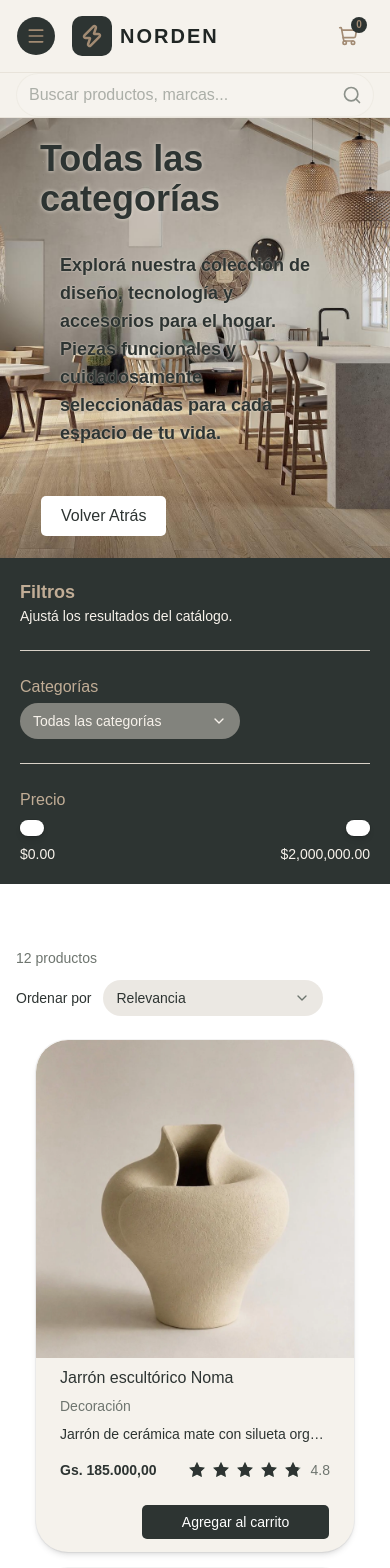
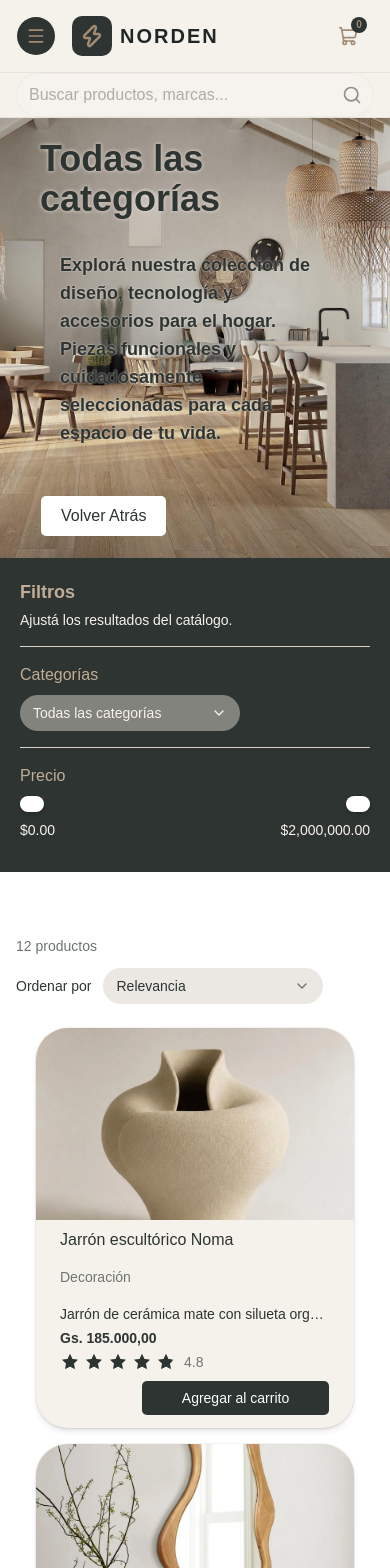
Before and after one commit to LucaRoez/Norden-Ecommerce, a React (Vite) app: page /productos in a window 390 px wide. Shown: the top 1568 px of the page. Built offline with nearby package versions, Linux system fonts and the light colour scheme.

Commit message:
Adjust general Styles & responsive issues and functionality in ProductGrid

```diff
--- a/src/components/layout/home/Banner.tsx
+++ b/src/components/layout/home/Banner.tsx
@@ -1,12 +1,15 @@
 import weeklyBanners from "@/data/promo-banner.json";
+import { getAsset } from "@/utils/assets";
 
 const Banner = () => {
     const day = new Date().getDay();
     const banner = weeklyBanners[day];
+    if (!banner.image) banner.image = "/src/assets/home/promo-banner.jpg";
+    const bannerImage = getAsset(banner.image);
     return (
         <section
             className="group relative flex h-[30rem] w-full items-center bg-cover bg-center"
-            style={{ backgroundImage: `url("${banner.src}")` }}
+            style={{ backgroundImage: `url("${bannerImage}")` }}
         >
             <div className="pointer-events-none absolute inset-0 bg-transparent transition-colors duration-300 group-hover:bg-primary/50" />
 
@@ -24,7 +27,7 @@ const Banner = () => {
                     className="
                         mt-6 inline-block rounded-sm bg-primary px-6 py-3 text-surface transition-colors duration-300
                         hover:bg-surface hover:text-primary active:ring-3 active:ring-focus/60 active:ring-offset-0
-                        hover:cursor-pointer
+                        hover:cursor-pointer active:duration-0
                     "
                 >
                     {banner.buttonText}
--- a/src/components/layout/home/Categories.tsx
+++ b/src/components/layout/home/Categories.tsx
@@ -58,7 +58,11 @@ const Categories = () => {
                                         <h4 className="mt-3 font-semibold text-text text-lg min-md:text-xl min-lg:text-2xl">
                                             {category.name}
                                         </h4>
-                                        <p className="mt-1 text-text-text-secondary text-sm min-md:text-base min-lg:text-lg">
+                                        <p className={`
+                                            mt-1 text-text-text-secondary
+                                            ${category.id === 0 ? "text-xs min-lg:text-sm" :
+                                                "text-sm min-md:text-base min-lg:text-lg"}
+                                        `}>
                                             {category.description}
                                         </p>
                                     </div>
--- a/src/components/layout/home/Features.tsx
+++ b/src/components/layout/home/Features.tsx
@@ -99,7 +99,7 @@ const FeaturedProducts = () => {
                                         </div>
                                         <div className="w-full flex flex-col items-end mr-2 mb-2">
                                             <Button onClick={(event) => {
-                                                event.stopPropagation();
+                                                event.stopPropagation(); event.preventDefault();
                                                 addItem(product.id, product.variants[0].id);
                                             }} className="
                                                 rounded-sm px-3 py-2 mt-2 text-sm lg:text-base bg-button-primary text-surface hover:bg-button-secondary
--- a/src/components/layout/home/Hero.tsx
+++ b/src/components/layout/home/Hero.tsx
@@ -16,7 +16,7 @@ const Hero = () => {
 				</h2>
 				<Link to="productos?categoria=todas-las-categorias">
 					<Button className="absolute left-5 min-[656px]:left-0 mt-8 p-6 text-base lg:text-lg rounded-sm bg-surface text-primary
-						hover:bg-primary hover:text-surface active:ring-2 active:ring-focus/50 active:ring-offset-0 hover:cursor-pointer
+						hover:bg-primary hover:text-surface active:ring-2 active:ring-focus/50 active:ring-offset-0 hover:cursor-pointer active:duration-0
 					">
 						Ver Colección
 					</Button>
--- a/src/components/layout/products/Aside.tsx
+++ b/src/components/layout/products/Aside.tsx
@@ -36,9 +36,10 @@ const ProductsAside = ({
 }: ProductsAsideProps) => {
 
     return (
-        <aside className="w-full space-y-6 lg:w-64 lg:shrink-0 bg-primary p-5 text-secondary-light">
-            <div>
-                <h3 className="text-lg font-semibold">Filtros</h3>
+        <aside className="w-full space-y-6 md:w-64 lg:shrink-0 md:h-full bg-primary p-5 text-secondary-light">
+            <div className="md:sticky md:top-6 md:self-start md:h-85">
+                <div className="mb-4">
+                    <h3 className="text-lg font-semibold mb-1">Filtros</h3>
                     <p className="text-sm text-secondary-pale">
                         Ajustá los resultados del catálogo.
                     </p>
@@ -46,8 +47,9 @@ const ProductsAside = ({
 
                 <Separator />
 
-            <section className="space-y-1">
-                <h4 className="font-medium">Categorías</h4>
+                <section className="mt-4">
+                    <h4 className="font-medium mb-2">Categorías</h4>
+                    <div className="w-full mb-4">
                         <Select
                             value={selectedCategory}
                             onValueChange={(value) => onCategoryChange(value === null ? 0 : value)}
@@ -69,13 +71,14 @@ const ProductsAside = ({
                                 </SelectContent>
                             }
                         </Select>
+                    </div>
                 </section>
 
                 <Separator />
 
-            <section className="space-y-3">
+                <section className="mt-4">
                         <h4 className="font-medium">Precio</h4>
-
+                        <div className="w-full mt-3">
                             <Slider
                                 min={0}
                                 max={2000000}
@@ -87,12 +90,13 @@ const ProductsAside = ({
                                     }
                                 }}
                             />
-
-                    <div className="flex justify-between text-sm text-secondary-pale">
+                        </div>
+                        <div className="my-3 flex justify-between text-sm text-secondary-pale">
                             <span>{formatToCurrency(priceRange[0])}</span>
                             <span>{formatToCurrency(priceRange[1])}</span>
                         </div>
                 </section>
+            </div>
         </aside>
     );
 };
--- a/src/components/layout/products/ProductGrid.tsx
+++ b/src/components/layout/products/ProductGrid.tsx
@@ -24,21 +24,31 @@ const ProductGrid = ({ products }: ProductGridProps) => {
 
     return (
         <section id="product-grid" className="mx-5 my-5">
-            <div className="grid gap-4 grid-cols-1 xs:grid-cols-2 lg:grid-cols-3 xl:grid-cols-4">
+            <div className="
+                grid gap-4 grid-cols-1 xs:grid-cols-[repeat(2,minmax(0,1fr))]
+                lg:grid-cols-[repeat(3,minmax(0,1fr))] xl:grid-cols-[repeat(4,minmax(0,1fr))]
+            ">
                 {
                     products.map((product) => {
                         const imageUrl = getAsset(product.image);
 
                         return (
-                            <article>
-                                <Link to={`/productos/${product.id}`}>
-                                    <Card className="pb-3 overflow-hidden gap-2 justify-between bg-background group">
-                                        <img
-                                            src={`${imageUrl}`}
-                                            alt={product.name}
-                                            className="
-                                                w-full aspect-square object-cover transition-transform duration-500 group-hover:scale-105
-                                        "/>
+                            <article key={product.id} className="min-w-0 w-full">
+                                <Link to={`/productos/${product.id}`} className="block min-w-0 w-full">
+                                    <Card className="
+                                        p-0 overflow-hidden bg-background group h-[25rem] min-w-0 min-h-0 w-full
+                                        grid grid-cols-1 grid-rows-[12rem_minmax(4rem,1fr)_minmax(3rem,1fr)_3rem] gap-2
+                                    ">
+                                        <div className="relative w-full h-full min-w-0 min-h-0 overflow-hidden">
+                                            <img
+                                                src={imageUrl}
+                                                alt={product.name}
+                                                className="
+                                                    object-cover transition-transform duration-500 group-hover:scale-105
+                                                    block w-full h-full
+                                                "
+                                            />
+                                        </div>
 
                                         <CardHeader>
                                             <CardTitle>{product.name}</CardTitle>
@@ -49,22 +59,23 @@ const ProductGrid = ({ products }: ProductGridProps) => {
                                             <p className="truncate">
                                                 {product.description}
                                             </p>
-                                            <div className="my-4 flex justify-between">
-                                                <span className="font-semibold">{formatToCurrency(product.price, 'PYG', 'es-PY')}</span>
+                                            <div className="my-1 flex flex-col justify-between">
+                                                <span className="font-semibold mb-1">{formatToCurrency(product.price, 'PYG', 'es-PY')}</span>
                                                 <Rating value={product.rate} />
                                             </div>
                                         </CardContent>
 
-                                        <CardFooter className="justify-end flex flex-col items-end">
+                                        <CardFooter className="flex flex-col items-end">
                                             <Button
                                                 onClick={(event) => {
-                                                    event.stopPropagation();
+                                                    event.stopPropagation(); event.preventDefault();
                                                     addItem(product.id, product.variants[0].id);
                                                 }}
                                                 className="
                                                     w-[70%] transition-colors duration-400 rounded-sm bg-button-primary text-surface
                                                     hover:bg-button-secondary hover:text-text active:text-surface active:duration-0
-                                                    hover:cursor-pointer px-2 sm:px-4 lg:px-5
+                                                    hover:cursor-pointer px-2 sm:px-4 lg:px-5 min-[480px]:w-[90%] min-[560px]:w-[70%]
+                                                    min-[768px]:w-[90%] min-[864px]:w-[70%] min-[1024px]:w-[90%] min-[1368px]:w-[70%]
                                                 "
                                             >
                                                 Agregar al carrito
--- a/src/data/promo-banner.json
+++ b/src/data/promo-banner.json
@@ -2,49 +2,49 @@
   {
     "title": "Bienvenido a Norden",
     "subtitle": "Diseño y funcionalidad para tu hogar.",
-    "image": "assets/home/norden-banner.jpg",
+    "image": "/src/assets/home/norden-banner.jpg",
     "buttonText": "Explorar productos",
     "buttonLink": "/productos"
   },
   {
     "title": "Renová tus espacios",
     "subtitle": "Detalles que transforman tu hogar.",
-    "image": "assets/home/norden-banner.jpg",
+    "image": "/src/assets/home/norden-banner.jpg",
     "buttonText": "Ver decoración",
     "buttonLink": "/productos?categoria=decoracion"
   },
   {
     "title": "Iluminá tus ideas",
     "subtitle": "Encontrá la luz ideal para cada ambiente.",
-    "src": "assets/home/norden-banner.jpg",
+    "src": "/src/assets/home/norden-banner.jpg",
     "buttonText": "Ver iluminación",
     "buttonLink": "/productos?categoria=iluminacion"
   },
   {
     "title": "Orden que inspira",
     "subtitle": "Soluciones prácticas para cada rincón.",
-    "src": "assets/home/norden-banner.jpg",
+    "src": "/src/assets/home/norden-banner.jpg",
     "buttonText": "Descubrir",
     "buttonLink": "/productos?categoria=organizacion"
   },
   {
     "title": "Tu hogar, tu estilo",
     "subtitle": "Textiles que aportan calidez.",
-    "src": "assets/home/norden-banner.jpg",
+    "src": "/src/assets/home/norden-banner.jpg",
     "buttonText": "Ver textiles",
     "buttonLink": "/productos?categoria=textiles"
   },
   {
     "title": "Momentos para compartir",
     "subtitle": "Todo para tu cocina y mesa.",
-    "src": "assets/home/norden-banner.jpg",
+    "src": "/src/assets/home/norden-banner.jpg",
     "buttonText": "Explorar colección",
     "buttonLink": "/productos?categoria=cocina"
   },
   {
     "title": "Un espacio para crear",
     "subtitle": "Equipá tu escritorio con estilo.",
-    "src": "assets/home/norden-banner.jpg",
+    "src": "/src/assets/home/norden-banner.jpg",
     "buttonText": "Ver escritorio",
     "buttonLink": "/productos?categoria=escritorio"
   }
--- a/src/pages/Products.tsx
+++ b/src/pages/Products.tsx
@@ -40,9 +40,7 @@ const Products = () => {
         const selected = getCategories().find((c) => c.id === categoryId);
         if (!selected) return;
 
-        setSearchParams(
-            categoryId === 0 ? {} : { categoria: selected.slug }
-        );
+        setSearchParams({categoria: selected.slug});
     };
 
     // manipulador del rango de precio elegido
@@ -84,7 +82,7 @@ const Products = () => {
             default:
                 return result;
         }
-    }, [products, sortOrder]);
+    }, [filteredProducts, sortOrder]);
 
     const sortLabels: Record<SortOrder, string> = {
         "relevance": "Relevancia",
--- a/src/services/productServices.ts
+++ b/src/services/productServices.ts
@@ -43,7 +43,7 @@ export const getFeaturedIds = (): string[] => {
 };
 
 // Productos Destacados iniciales
-const getDefaultFeaturedIds = (): number[] => {
+const getDefaultFeaturedIds = (): string[] => {
   return products
     .filter((product) => product.active && product.featuredEligible)
     .slice(0, FEATURED_LIMIT)
```
Lines whose indentation alone changed are shown as unchanged.
